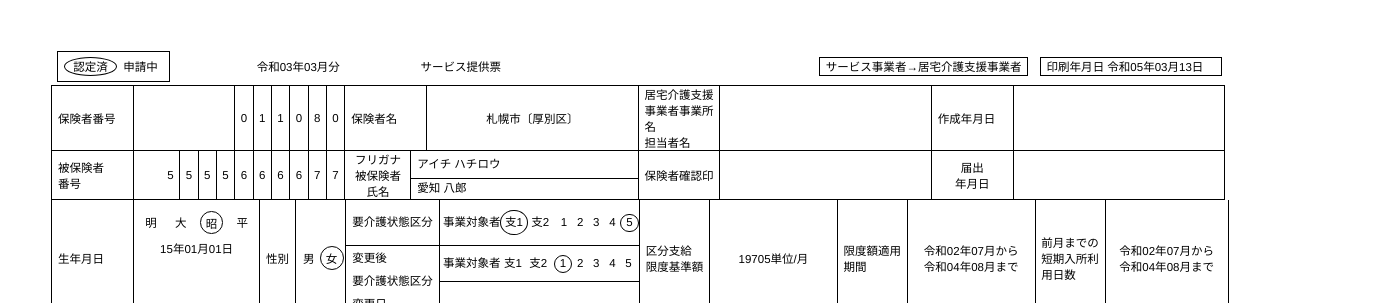
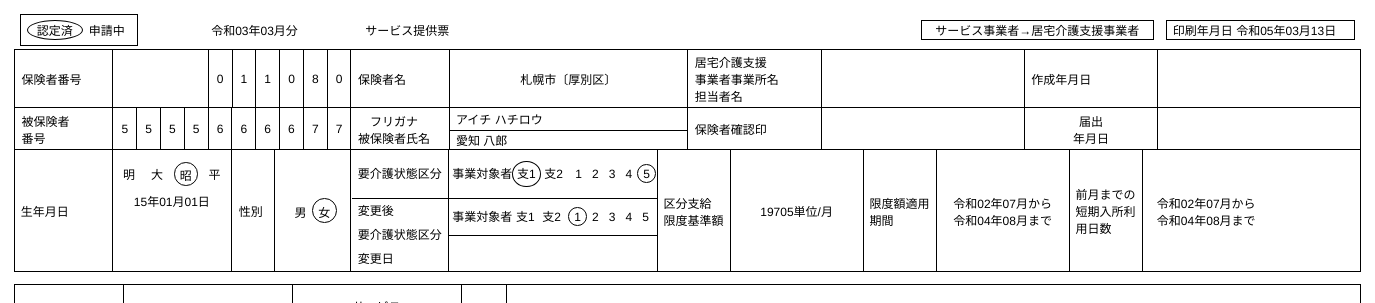
Before and after one commit to Skyfury2651/demo-pug, a plain HTML site: page index.pug in a window 1280 px wide. Shown: the top 303 px of the page, 1375 px wide, since content can reach past the window. Drawn offline with nearby package versions, Linux system fonts and the light colour scheme; files that its build step writes are made by us from their sources.

Commit message:
commit data

```diff
--- a/index.pug
+++ b/index.pug
@@ -14,13 +14,14 @@ link(rel='stylesheet', type='text/css', href='../style.css')
 
 .row.second-block
     .row
-      .single-block-cell.justify-between
+      .single-block-cell
         .header #{staticFields.second.first}
-        .body.flex
+        .body.flex.insurence
+          div(style="width:41.5%") &nbsp;
           each character in data.second.first
             div.serial-number #{character}
       .single-block-cell
-        .header #{staticFields.second.second}
+        .header(style="width:25%") #{staticFields.second.second}
         .body.content-center
           div  #{data.second.second}
       .single-block-cell
@@ -32,12 +33,12 @@ link(rel='stylesheet', type='text/css', href='../style.css')
         .body.content-center
           div #{data.second.fourth}
     .row
-      .single-block-cell.justify-between
+      .single-block-cell
         .header !{staticFields.second.fifth}
-        .body.flex
+        .body.flex.insurence
           each character, index in data.second.fifth
             div.serial-number(class=index === 0 ? "unset" : "") #{character}
-      .single-block-cell
+      .single-block-cell(style="45.5%")
         .header.text-center.items-center !{staticFields.second.sixth}
         .body.content
           div.split-row
@@ -52,20 +53,20 @@ link(rel='stylesheet', type='text/css', href='../style.css')
         .body.content-center
           div #{data.second.eighth}
     .row.third-row
-      .block.first.flex
-        .header.border-right.flex.text-center.items-center
+      .block.first.flex(style="width:16.2%")
+        .header.border-right.flex.text-center.items-center(style="width:39%")
           div #{staticFields.third.first.birdthDay}
-        .body.border-right
+        .body.border-right(style="width:52%")
           div.era
             span(class=data.third.first.selectedEra == staticFields.third.first.firstEra ? "selected" : ""  ) #{staticFields.third.first.firstEra}
             span(class=data.third.first.selectedEra == staticFields.third.first.secondEra ? "selected" : ""  ) #{staticFields.third.first.secondEra}
             span(class=data.third.first.selectedEra == staticFields.third.first.thirdEra ? "selected" : ""  ) #{staticFields.third.first.thirdEra}
             span(class=data.third.first.selectedEra == staticFields.third.first.fourthEra ? "selected" : ""  ) #{staticFields.third.first.fourthEra}
           div.date #{data.third.first.date}
-      .block.second.flex
-        .header.border-right.flex.text-center.items-center
+      .block.second.flex(style="width:8.85%")
+        .header.border-right.flex.text-center.items-center(style="width:25%")
           div #{staticFields.third.second.gender}
-        .body.flex.text-center.items-center.border-right
+        .body.flex.text-center.items-center.border-right(style="width:63%")
           div(class=data.third.second.gender == staticFields.third.second.male ? "selected" : "") #{staticFields.third.second.male}
           div(class=data.third.second.gender == staticFields.third.second.female ? "selected" : "") #{staticFields.third.second.female}
       .block.third.grid
@@ -79,7 +80,6 @@ link(rel='stylesheet', type='text/css', href='../style.css')
             while n < staticFields.third.third.limitTarget
               span.target(style=n == 0 ? 'margin-left: 0.25rem' : '', class=data.third.third.first.target == (n + 1) ? 'selected' : '' ) #{n + 1}
               - n = n + 1
-
         div.cell.unset-border-bottom !{staticFields.third.third.second.header}
         div.cell.unset-border-bottom.unset-border-right.flex(style="place-content: unset;padding: 0; grid-template-rows: 50% 50%;")
           div.flex.items-center.business-category(style="padding-left: 0.25rem")
--- a/style.scss
+++ b/style.scss
@@ -1,11 +1,13 @@
 html {
-	font-size:0.9vw;
+	font-size:12px;
+    width: 1375px;
 }
 
 body {
     background: white;
-    padding: 3.75rem;
+    padding: 1%;
     font-family: Helvetica;
+    margin: 0;
 }
 
 .row {
@@ -13,6 +15,7 @@ body {
 }
 
 .first-block {
+    width: 100%;
     align-items: center;
 
     div {
@@ -41,18 +44,18 @@ body {
     }
 
     .text3 {
-        margin-left: 7rem;
+        margin-left: 5%;
     }
 
     .text4 {
-        margin-left: 7rem;
+        margin-left: 5%;
     }
 
     .text5 {
         border: 1px solid;
-        margin-left: 27.6rem;
-        padding-left: 0.5rem;
-        padding-right: 0.5rem;
+        margin-left: 35%;
+        padding-left: 1%;
+        padding-right: 1%;
     }
 
     .text6 {
@@ -69,24 +72,24 @@ body {
     flex-wrap: wrap;
 
     .row {
+        width: 100%;
         border: 1px solid;
         &:not(:first-child) {
             border-top: unset;
         }
     }
     .single-block-cell {
-        width: 25.37rem;
+        width: 25%;
         display: flex;
         &:not(:last-child) {
             border-right: 1px solid;
         }
         .header {
-            width: 6rem;
+            width: 35.5%;
             display: flex;
             align-items: center;
             border-right: 1px solid;
-            padding-left: 0.5rem;
-            padding-right: 0.5rem;
+            padding: 1% 2%;
         }
         .body {
             &.content {
@@ -106,11 +109,15 @@ body {
                     display: block;
                 }
             }
-
+            &.insurence {
+                width: 100%;
+                width: -moz-available;
+                width: -webkit-fill-available;
+            }
             .serial-number {
-                padding-left: 0.45rem;
-                padding-right: 0.5rem;
                 border-left: 1px solid;
+                width: 10%;
+                justify-content: center;
 
                 &.unset {
                     border-left: unset;
@@ -160,7 +167,7 @@ body {
                     padding: 0.5rem;
                 }
                 .body {
-                    width: 4.3rem;
+                    width: 8.8%;
                     place-content: center;
 
                     div {
```
Also changed, not shown: index/index.html, style.css, 1 other file.
